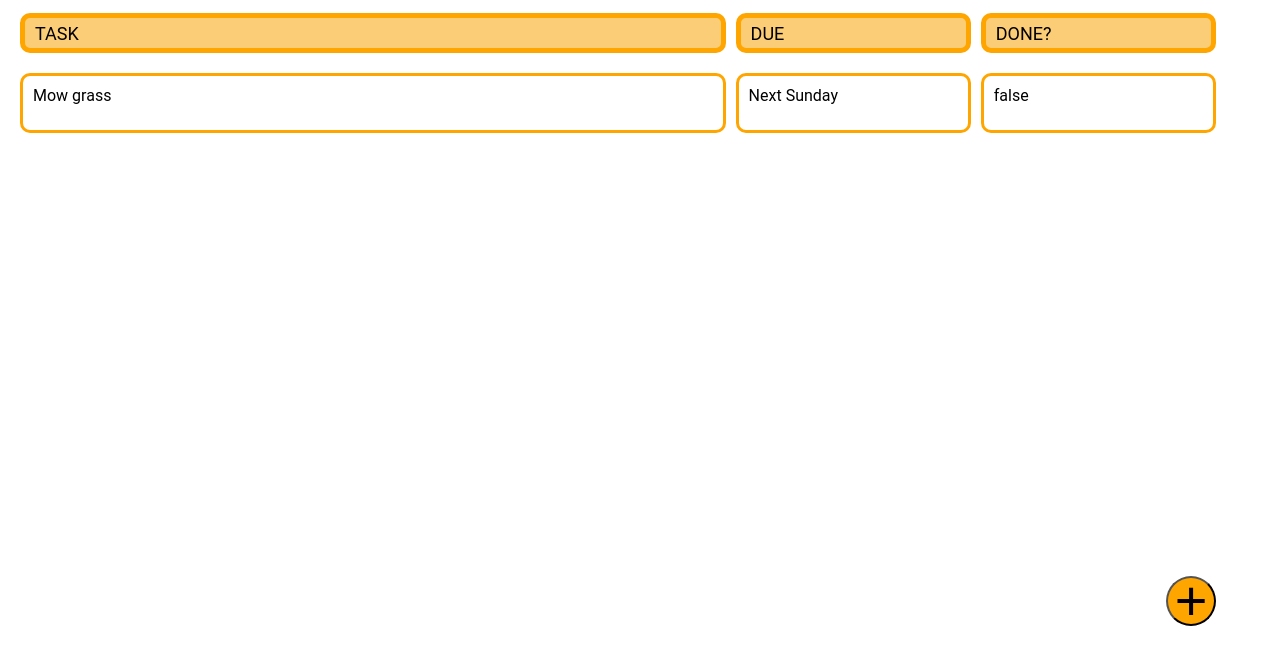
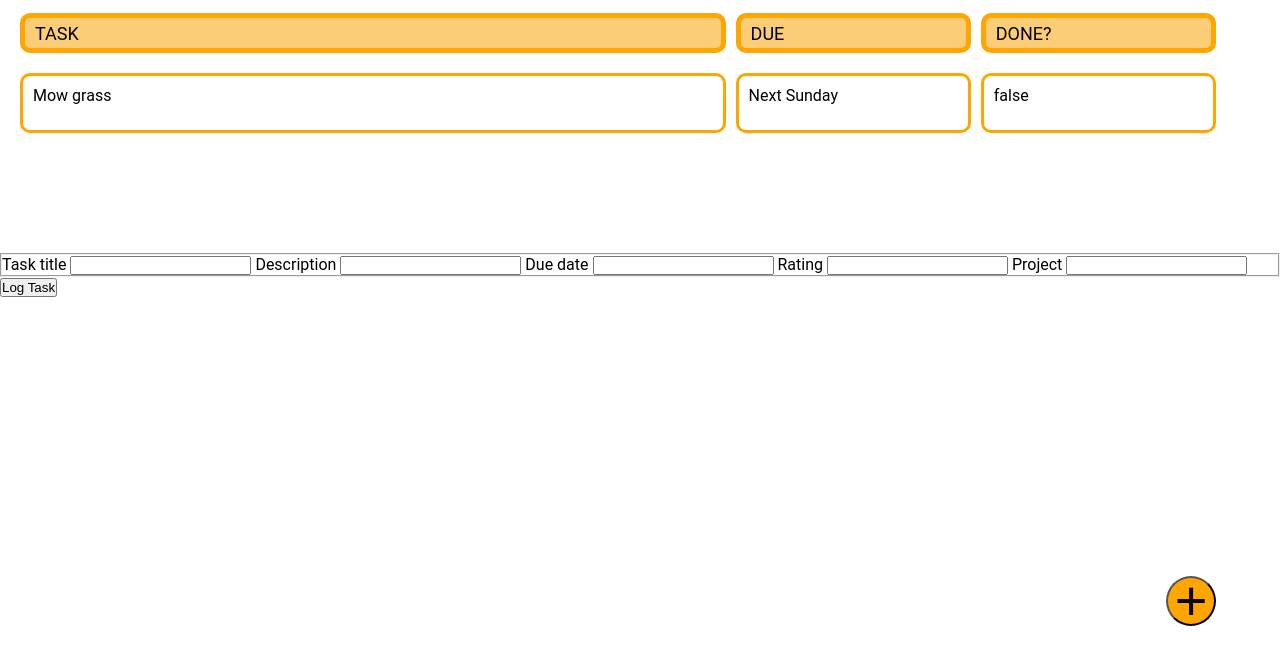
Before and after one commit to RajHeer/pubSub-To-Dos-App, a website built with webpack: page dist/index.html in a window 1280 px wide. Shown: the part 139-800 px from the top of the page. Built offline with nearby package versions, Linux system fonts and the light colour scheme.

Commit message:
Add form for submitting new task info.

```diff
--- a/src/index.js
+++ b/src/index.js
@@ -4,6 +4,7 @@ import newData from "./newData";
 import headerWithNav from "./headerWithNav";
 import footer from "./footer";
 import renderTasks from "./renderTasks";
+import taskForm from "./taskForm";
 
 function component() {
 
@@ -12,6 +13,7 @@ function component() {
     main.appendChild( headerWithNav() );
     main.appendChild( renderTasks() );
     main.appendChild( footer() );
+    main.appendChild( taskForm() );
 
     return main;
 
--- /dev/null
+++ b/src/taskForm.js
@@ -0,0 +1,34 @@
+export default function taskForm() {
+    const taskForm = document.createElement("form");
+    taskForm.setAttribute('novalidate', true);
+    taskForm.innerHTML = `
+        <fieldset>
+            <label for="task_title">Task title
+                <input type="text" name="taskTitle" id="task_title" required>
+                <span class="error"></span>
+            </label>
+
+            <label for="description">Description
+                <input type="text" name="description" id="description" required>
+                <span class="error"></span>
+            </label>
+
+            <label for="due_date">Due date
+                <input type="text" name="dueDate" id="due_date" required>
+                <span class="error"></span>
+            </label>
+
+            <label for="rating">Rating
+                <input type="text" name="rating" id="rating" required>
+                <span class="error"></span>
+            </label>
+
+            <label for="project">Project
+                <input type="text" name="project" id="project" required>
+                <span class="error"></span>
+            </label>
+        </fieldset>
+        <button type="submit" id="submit">Log Task</button>
+    `;
+    return taskForm;
+}
--- a/webpack.config.js
+++ b/webpack.config.js
@@ -11,6 +11,7 @@ module.exports = {
     headerWithNav: "./src/headerWithNav.js",
     projects: "./src/projects.js",
     renderTasks: "./src/renderTasks.js",
+    taskForm: "./src/taskForm.js",
     footer: "./src/footer.js",
   },
   devtool: "inline-source-map",
```
Also changed, not shown: dist/index.bundle.js, dist/index.html, dist/taskForm.bundle.js (added).
